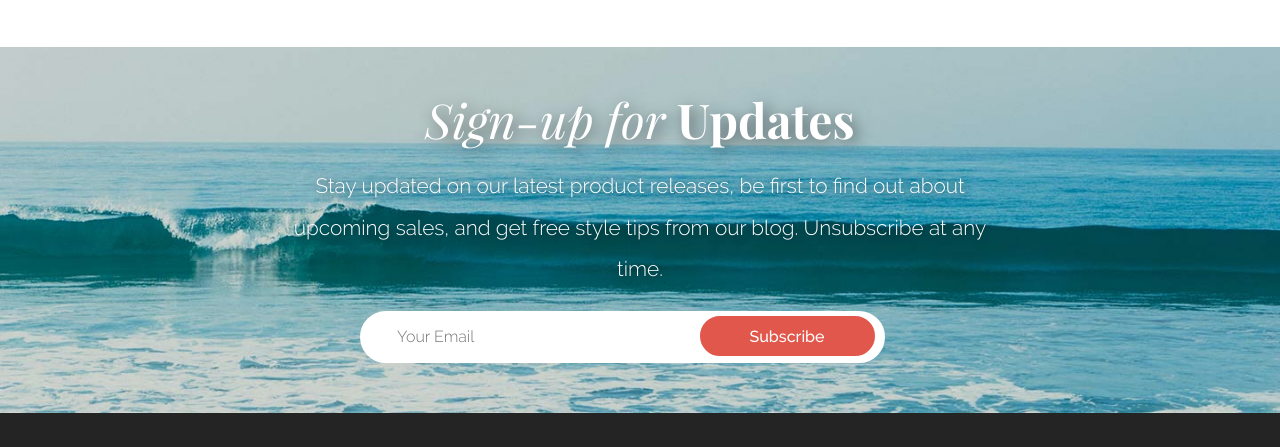
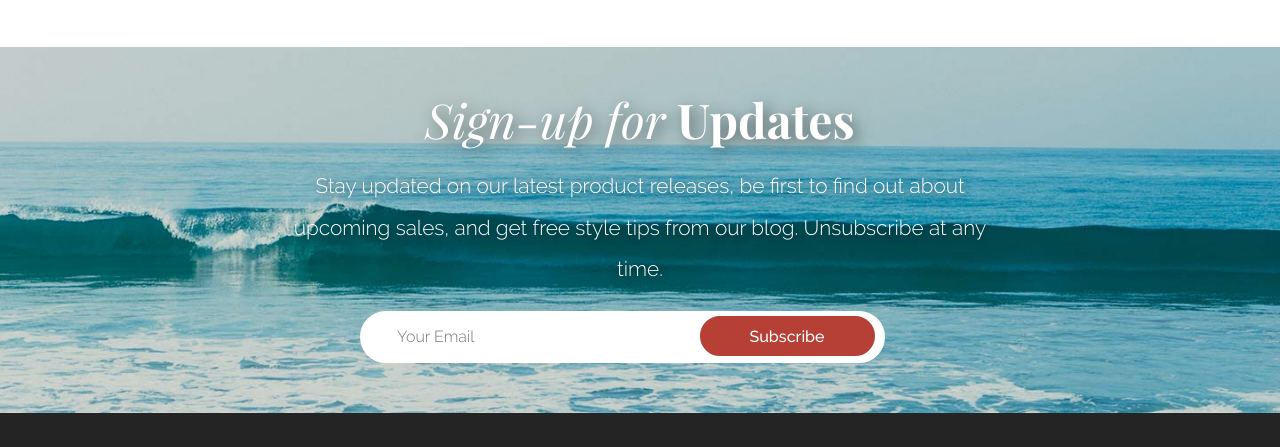
Before and after one commit to Imarky05/Aloha-Project-1a, a plain HTML site: page index.html in a window 1280 px wide. In both pictures the pointer is over the input "Subscribe". Shown: the part 1305-1752 px from the top of the page. Drawn offline with Linux system fonts and the light colour scheme.

Commit message:
edit style.css - hover state for subscribe button

```diff
--- a/style.css
+++ b/style.css
@@ -302,6 +302,10 @@ p.sufu_par {
 	text-indent: 5%;
 }
 
+.inputEmail:active {
+	box-shadow: rgba(0,0,0,0.5);
+}
+
 .subscribe_button {
 	cursor: pointer;
 	min-width: 25%;
@@ -316,6 +320,11 @@ p.sufu_par {
 	font-family: 'raleway';
 	font-weight: bold;
 	font-size: 1rem;
+}
+
+.subscribe_button:hover {
+	background-color: #b64036;
+	border-color: #b64036;
 }
 
 
```
